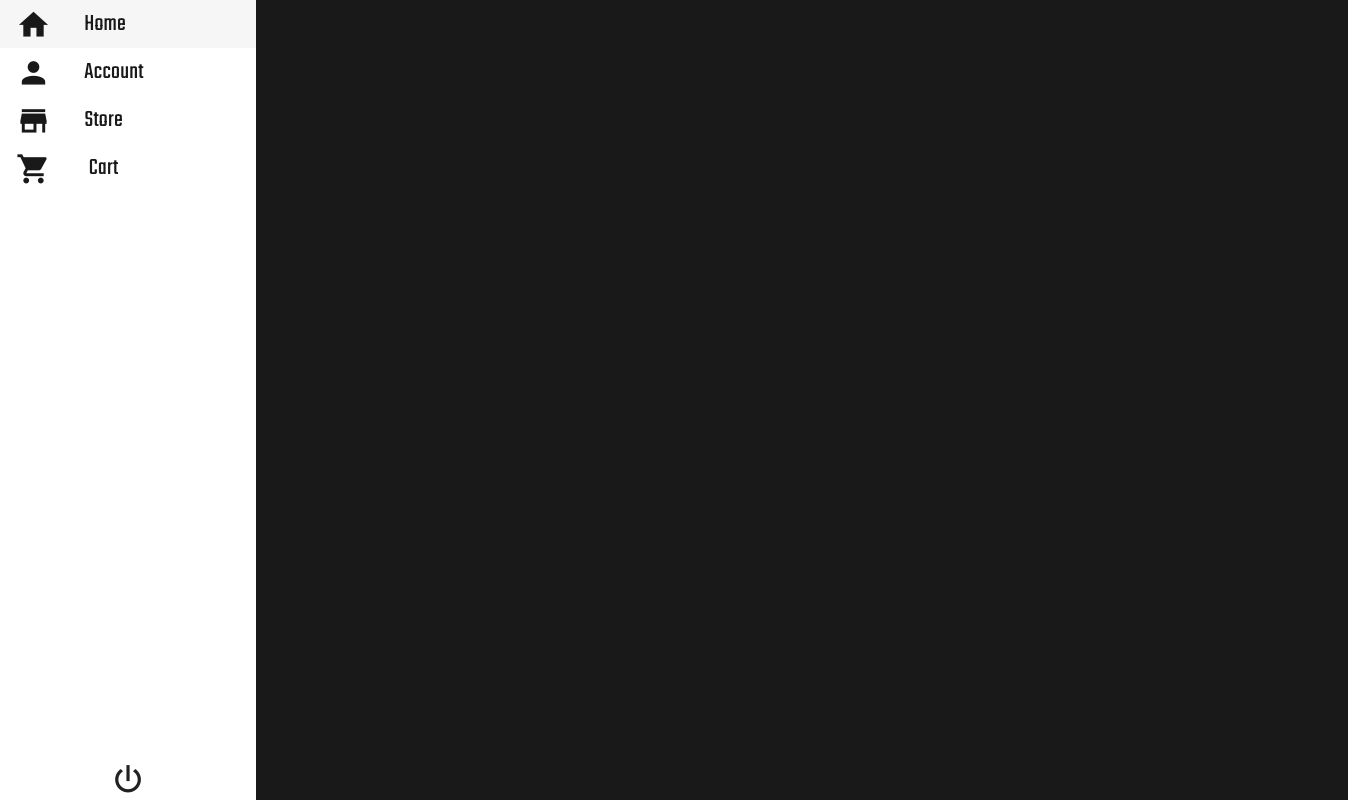
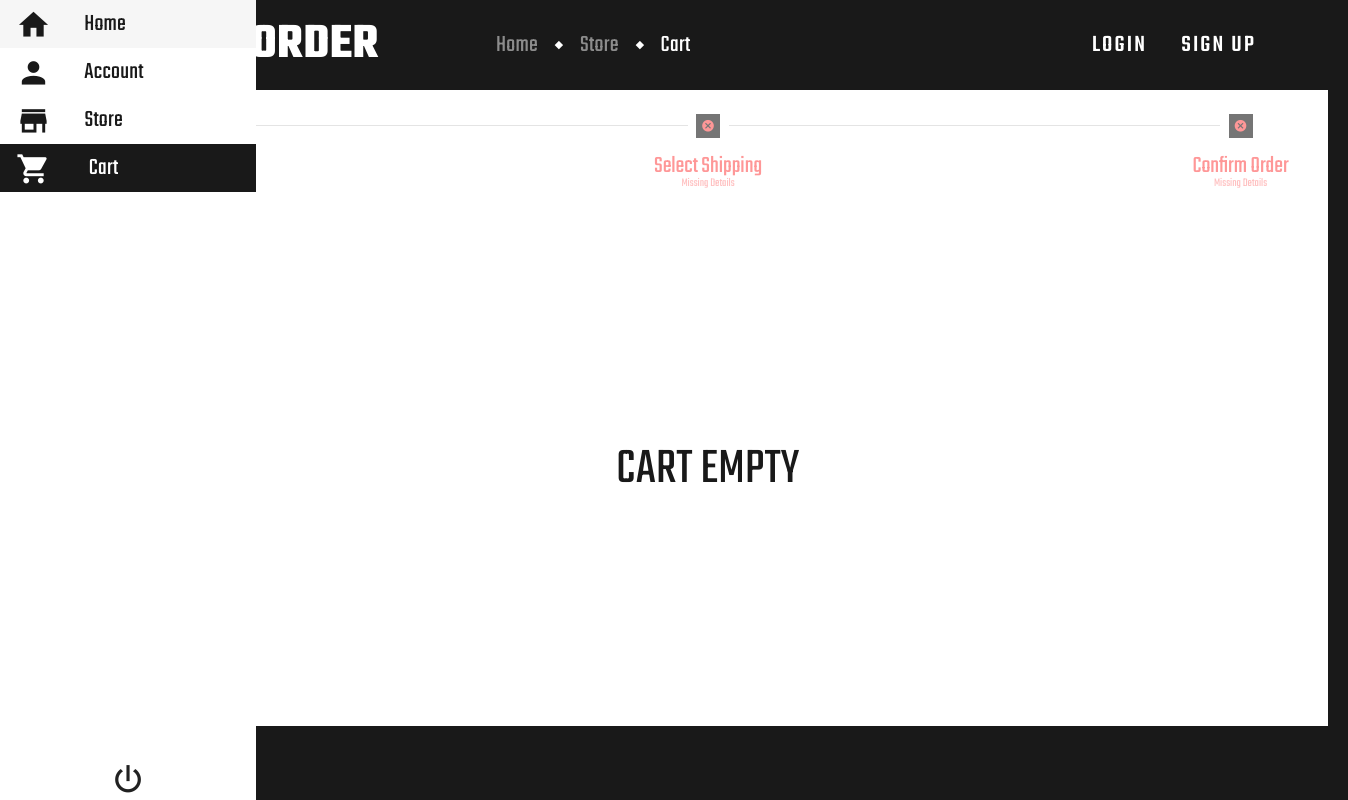
Before and after one commit to Jatin010700/Online-shop, a Vue app in the folder online_shop/: page /CheckOut in a window 1280 px wide. Shown: the whole page, 1348 px wide, since content can reach past the window. Built offline with nearby package versions, Linux system fonts and the light colour scheme; what @yeger/vue-masonry-wall would draw is missing.

Commit message:
added checkout page

```diff
--- /dev/null
+++ b/online_shop/src/components/checkout/Checkout.vue
@@ -0,0 +1,305 @@
+<script setup>
+import Navbar from '../navigation/navbar.vue';
+import { useCartStore } from '../../store_state/cartState';
+import { storeToRefs } from 'pinia';
+import { computed, ref } from 'vue';
+
+const getCart = useCartStore();
+const { cartList } = storeToRefs(getCart);
+
+const steps = ref(1);
+const stepsNumber = ref(3);
+const stepsTitle = ["Review Order", "Select Shipping", "Confirm Order"];
+const shipping = ref(10);
+
+
+const totalPrice = computed(() => {
+    if (!cartList.value || !Array.isArray(cartList.value)) return "0.00";
+
+    return cartList.value.reduce((total, item) => {
+      const discountedPrice = item.discount
+          ? item.price * (1 - item.discount / 100)
+          : item.price;
+          return total + discountedPrice * item.quantity;
+        }, 0).toFixed(2);
+      });
+
+  const increaseQty = (productId) => {
+    getCart.increaseQty(productId);
+  };
+
+  const decreaseQty = (productId) => {
+    getCart.decreaseQty(productId);
+  };
+
+  const noCart = computed(() => cartList.value.length === 0);
+  const disabled = computed(() => steps.value === 1 ? "prev" : steps.value === stepsNumber.value ? "next" : undefined);
+  const currentStepTitle = computed(() => stepsTitle[steps.value - 1] || "");
+  const total = computed(() => (parseFloat(totalPrice.value) + parseFloat(shipping.value)).toFixed(2));
+
+  const selectedShipping = ref(null);
+
+const validateStep = (step) => {
+  if (step === 1) {
+    return cartList.value.length > 0;
+  } else if (step === 2) {
+    return selectedShipping.value !== null;
+  } else if (step === 3) {
+    return cartList.value.length > 0 && selectedShipping.value !== null;
+  }
+};
+
+const next = () => {
+  if (steps.value < stepsNumber.value && validateStep(steps.value)) {
+    steps.value++;
+  }
+};
+
+  const prev = () => {
+    if (steps.value > 1) steps.value--;
+  };
+</script>
+
+<template>
+  <div class="wrapNav">
+    <transition name="slide-left" mode="out-in">
+      <h1 :key="currentStepTitle">{{ currentStepTitle }}</h1>
+    </transition>
+    <Navbar propNavbarContainer="classPropNavContainer" />
+  </div>
+
+  <v-container class="checkContainer">
+    <v-stepper v-model="steps"
+    show-actions
+    alt-labels>
+      <v-stepper-header>
+        <template v-for="n in stepsNumber" :key="`${n}-step`">
+          <v-stepper-item
+            :complete="stepsNumber > n"
+            :title="stepsTitle[n - 1]"
+            :step="`Step ${n}`"
+            :value="n"
+            :rules="[() => validateStep(n)]"
+            :subtitle="!validateStep(n) ? 'Missing Details' : ''"
+          ></v-stepper-item>
+
+          <v-divider v-if="n !== stepsNumber" :key="n"></v-divider>
+        </template>
+      </v-stepper-header>
+
+      <v-stepper-window>
+        <v-stepper-window-item v-for="n in stepsNumber" :key="`${n}-content`" :value="n">
+          <div v-if="n === 1">
+            <div class="no-results" v-if="noCart">
+                CART EMPTY
+            </div>
+            <v-sheet border v-if="!noCart">
+              <v-table>
+                <thead>
+                  <tr>
+                    <th>Description</th>
+                    <th class="text-end">Quantity</th>
+                    <th class="text-end">Discount</th>
+                    <th class="text-end">Price</th>
+                  </tr>
+                </thead>
+                <tbody>
+                  <tr v-for="(product, index) in cartList" :key="index" class="test">
+                    <td>{{ product.title }}</td>
+                    <td class="text-end">
+                        <v-icon @click="increaseQty(product.id)"
+                            icon="mdi-arrow-up-thick"
+                            style="margin-right: 5px;"></v-icon>
+                            {{ product.quantity }}
+                        <v-icon @click="decreaseQty(product.id)"
+                            icon="mdi-arrow-down-thick"
+                            style="margin-left: 5px;"></v-icon>
+                    </td>
+                    <td class="text-end"><span v-if="product.discount > 0">-{{ product.discount }}%</span></td>
+                    <td class="text-end">
+                        ${{ product.discount
+                            ? ((product.price * (1 - product.discount / 100)) * product.quantity).toFixed(2)
+                            : (product.price * product.quantity).toFixed(2) }}
+                    </td>
+                  </tr>
+                  <tr>
+                    <th>Total</th>
+                    <th></th>
+                    <th></th>
+                    <th class="text-end">${{ totalPrice || "0.00"}}</th>
+                  </tr>
+                </tbody>
+              </v-table>
+            </v-sheet>
+          </div>
+
+          <div v-if="n === 2">
+            <v-radio-group v-model="selectedShipping" label="Delivery Method">
+              <v-radio label="Standard Shipping ($5)" value="5"></v-radio>
+              <v-radio label="Priority Shipping ($10)" value="10"></v-radio>
+              <v-radio label="Express Shipping ($15)" value="15"></v-radio>
+            </v-radio-group>
+          </div>
+
+          <div v-if="n === 3">
+            <v-sheet border>
+              <v-table>
+                <thead>
+                  <tr>
+                    <th>Description</th>
+                    <th class="text-end">Quantity</th>
+                    <th class="text-end">Discount</th>
+                    <th class="text-end">Price</th>
+                  </tr>
+                </thead>
+                <tbody>
+                  <tr v-for="(product, index) in cartList" :key="index">
+                    <td>{{ product.title }}</td>
+                    <td class="text-end">{{ product.quantity }}</td>
+                    <td class="text-end"><span v-if="product.discount > 0">-{{ product.discount }}%</span></td>
+                    <td class="text-end">
+                        ${{ product.discount
+                            ? ((product.price * (1 - product.discount / 100)) * product.quantity).toFixed(2)
+                            : (product.price * product.quantity).toFixed(2) }}
+                    </td>
+                  </tr>
+                  <tr>
+                    <th>Shipping</th>
+                    <td></td>
+                    <td></td>
+                    <th class="text-end">${{ shipping }}</th>
+                  </tr>
+                  <tr>
+                    <th>Total</th>
+                    <th></th>
+                    <th></th>
+                    <th class="text-end">${{  total || "0.00"}}</th>
+                  </tr>
+                </tbody>
+              </v-table>
+            </v-sheet>
+          </div>
+        </v-stepper-window-item>
+      </v-stepper-window>
+
+      <v-stepper-actions
+        v-if="!noCart && steps !== 3"
+        :disabled="disabled"
+        @click:next="next"
+        @click:prev="prev"
+      />
+
+      <div class="wrapBTN" v-if="steps === 3">
+        <v-btn
+        @click="prev">
+        Previous
+      </v-btn>
+
+      <v-btn
+        @click="submit">
+        Submit
+      </v-btn>
+      </div>
+    </v-stepper>
+  </v-container>
+</template>
+
+<style lang="scss" scoped>
+.wrapNav {
+    display: flex;
+    align-items: center;
+    justify-content: space-between;
+
+    h1 {
+        margin-left: 87px;
+        font-size: 50px;
+        text-transform: uppercase;
+    }
+
+    .classPropNavContainer {
+        margin: 0;
+    }
+}
+
+.checkContainer {
+    padding: 0 20px;
+    margin-left: 68px;
+    max-width: 1312px;
+
+    .v-stepper.v-sheet {
+        box-shadow: none;
+        border-radius: 0;
+    }
+
+    :deep(.v-stepper-header) {
+        box-shadow: none;
+    }
+
+    :deep(.v-stepper-item__avatar.v-avatar) {
+        border-radius: 0;
+        background-color: #191919;
+    }
+
+    :deep(.v-stepper-item__title) {
+        font-size: 24px;
+    }
+
+    :deep(.v-btn) {
+        border-radius: 0!important;
+        background-color: #191919;
+        color: white;
+
+        &.v-btn--disabled {
+            opacity: 0;
+        }
+    }
+
+    th {
+        font-size: 18px;
+    }
+
+    :deep(.v-label) {
+        font-size: 18px;
+        opacity: 1;
+    }
+
+    .no-results {
+      background-color: white;
+      color: #191919;
+      text-align: center;
+      font-size: 3.2em;
+      height: 58vh;
+      display: flex;
+      justify-content: center;
+      align-items: center;
+  }
+}
+
+.slide-left-enter-active, .slide-left-leave-active {
+  transition: all 0.2s ease;
+}
+
+.slide-left-enter-from {
+  opacity: 0;
+  transform: translateX(20px);
+}
+
+.slide-left-leave-to {
+  opacity: 0;
+  transform: translateX(-20px);
+}
+
+.v-stepper-item--error {
+    color: #FE5253;
+}
+:deep(.mdi-close-circle) {
+  color: #FE5253;
+}
+
+.wrapBTN {
+  padding: 0 1.5rem 1rem;
+  display: flex;
+  align-items: center;
+  justify-content: space-between;
+}
+</style>
--- a/online_shop/src/components/homepage/Tab.vue
+++ b/online_shop/src/components/homepage/Tab.vue
@@ -7,7 +7,7 @@ import { storeToRefs } from 'pinia';
 import { useToast } from 'vue-toastification';
 import { useCartStore } from '../../store_state/cartState';
 
-const products =ref([]);
+const products = ref([]);
 const tab = ref(null);
 const loading = ref(true);
 const toast = useToast();
@@ -100,6 +100,7 @@ const addItemToCart = (productId) => {
       discount: cartProduct.discount,
       price: cartProduct.price,
       remaining_in_stock: cartProduct.remaining_in_stock,
+      quantity: cartProduct.quantity,
     });
     toast("Product saved to cart", {
         position: "bottom-right",
--- a/online_shop/src/components/navigation/Drawer.vue
+++ b/online_shop/src/components/navigation/Drawer.vue
@@ -40,8 +40,8 @@ const isActive = (to) => route.path === to;
         <v-navigation-drawer v-model="drawer" location="left" class="NavDrawer" expand-on-hover rail rail-width="68">
             <v-list>
                 <v-btn variant="text" :class="{ 'active-link': isActive('/'), 'inactive-link': !isActive('/') }">
-                    <router-link to="/">
-                        <v-list-item title="Home" prepend-icon="mdi-home"></v-list-item>
+                    <router-link to="/" class="link">
+                        <v-list-item title="Home" prepend-icon="mdi-home" ></v-list-item>
                     </router-link>
                 </v-btn>
                 <v-menu
@@ -50,7 +50,7 @@ const isActive = (to) => route.path === to;
                 location="end">
                     <template v-slot:activator="{ props }">
                         <v-btn variant="text" v-bind="props" :class="{ 'active-link': isActive('/MyItem'), 'inactive-link': !isActive('/MyItem') }">
-                            <router-link to="/MyItem">
+                            <router-link to="/MyItem" class="link">
                                 <v-list-item title="Account" prepend-icon="mdi-account"></v-list-item>
                             </router-link>
                         </v-btn>
@@ -95,8 +95,8 @@ const isActive = (to) => route.path === to;
                     </v-list>
                 </v-menu>
 
-                <v-btn variant="text" :class="{ 'active-link': isActive('/'), 'inactive-link': !isActive('/') }">
-                    <router-link to="/">
+                <v-btn variant="text" :class="{ 'active-link': isActive('/CheckOut'), 'inactive-link': !isActive('/CheckOut') }">
+                    <router-link to="/CheckOut" class="link">
                         <v-list-item title="Cart" prepend-icon="mdi-cart"></v-list-item>
                     </router-link>
                 </v-btn>
@@ -160,6 +160,7 @@ const isActive = (to) => route.path === to;
     :deep(.v-navigation-drawer--left) {
         border-right-width: 0!important;
     }
+
 }
 
 .custom-menu {
@@ -184,6 +185,7 @@ const isActive = (to) => route.path === to;
     .v-list-item--one-line {
         padding-inline: 0!important;
     }
+
     a {
         color: #191919;
         display: inline-block;
--- a/online_shop/src/components/navigation/Navbar.vue
+++ b/online_shop/src/components/navigation/Navbar.vue
@@ -21,7 +21,7 @@ const items = ref([
   {
     title: 'Cart',
     disabled: false,
-    to: '/',
+    to: '/CheckOut',
   },
 ]);
 
--- a/online_shop/src/components/store/Search_Filter.vue
+++ b/online_shop/src/components/store/Search_Filter.vue
@@ -1,6 +1,6 @@
 <script setup>
 import { ref, computed, inject } from 'vue';
-import Navbar from '../navigation/Navbar.vue';
+import Navbar from '../navigation/navbar.vue';
 import { useToast } from "vue-toastification";
 
 const dialog = ref(false);
@@ -245,7 +245,7 @@ const clearSearch = () => {
     </v-dialog>
   </div>
 
-      <Navbar propNavbarContainer="propNavContainer"/>
+      <Navbar propNavbarContainer="classPropNavContainer"/>
       </div>
     </v-container>
   </template>
@@ -280,7 +280,7 @@ const clearSearch = () => {
     }
 }
 
-.propNavContainer {
+.classPropNavContainer {
     margin: 0;
     height: 0;
 }
--- a/online_shop/src/components/store/Store.vue
+++ b/online_shop/src/components/store/Store.vue
@@ -154,6 +154,7 @@ const addItemToCart = (productId) => {
       discount: cartProduct.discount,
       price: cartProduct.price,
       remaining_in_stock: cartProduct.remaining_in_stock,
+      quantity: cartProduct.quantity,
     });
     toast("Product saved to cart", {
         position: "bottom-right",
--- a/online_shop/src/components/user_account/MyItem.vue
+++ b/online_shop/src/components/user_account/MyItem.vue
@@ -34,7 +34,7 @@ const tabTitle = ref([
 // REMOVE FROM WISHLIST
 const removeFromWishList = (productId) => {
   storeWishlist.$patch((state) => {
-    state.wishlist = state.wishlist.filter((item) => item.id !== productId);
+        state.wishlist = state.wishlist.filter((item) => item.id !== productId);
   });
 
   toast.error("Removed from wishlist", {
@@ -48,7 +48,7 @@ const removeFromWishList = (productId) => {
 
 const removeFromCart = (productId) => {
     storeCart.$patch((state) => {
-    state.cartList = state.cartList.filter((item) => item.id !== productId);
+        state.cartList = state.cartList.filter((item) => item.id !== productId);
     });
 
     toast.error("Removed from cart", {
@@ -102,7 +102,6 @@ const noContent = computed(() => option3.value.length === 0 || setting.value.len
                     <div v-if="item.title === 'CART' && noCart" class="no-results">
                         CART EMPTY
                     </div>
-
                     <div v-if="(item.title === 'OPTION3' || item.title === 'SETTING') && noContent" class="no-results">
                         NO CONTENT
                     </div>
--- a/online_shop/src/router/index.js
+++ b/online_shop/src/router/index.js
@@ -3,6 +3,7 @@ import { createRouter, createWebHistory } from 'vue-router';
 import HomePage from '../components/homepage/HomePage.vue';
 import Store from '../components/store/Store.vue';
 import MyItem from '../components/user_account/Myitem.vue';
+import Checkout from '../components/checkout/Checkout.vue';
 
 const routes = [
   {
@@ -19,6 +20,11 @@ const routes = [
     path: '/MyItem',
     name: 'MyItem',
     component: MyItem,
+  },
+  {
+    path: '/CheckOut',
+    name: 'CheckOut',
+    component: Checkout,
   }
 ];
 
--- a/online_shop/src/store_state/cartState.js
+++ b/online_shop/src/store_state/cartState.js
@@ -1,8 +1,22 @@
 import { defineStore } from 'pinia'
 import { ref } from 'vue'
 
-export const useCartStore = defineStore('cartListState', () => {
-    const cartList = ref([]);
-
-    return {cartList}
+export const useCartStore = defineStore('cartListState', {
+    state: () => ({
+        cartList: ref([]),
+    }),
+    actions: {
+        increaseQty(productId) {
+            const product = this.cartList.find((item) => item.id === productId);
+            if (product) product.quantity += 1;
+        },
+        decreaseQty(productId) {
+            const product = this.cartList.find((item) => item.id === productId);
+            if (product && product.quantity > 1) {
+              product.quantity -= 1;
+            } else {
+              this.cartList = this.cartList.filter((item) => item.id !== productId);
+            }
+        },
+    }
 });
```
Also changed, not shown: 1 other file (tests, documents, lock files or other folders).
